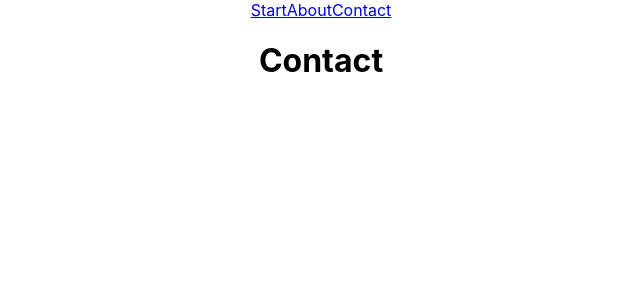
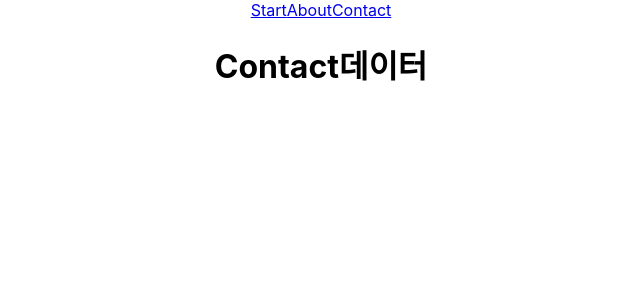
Before and after one commit to taetanee/react-app, a React (Create React App) app: page /contact in a window 1280 px wide. Shown: the top 300 px of the page, without its empty margins (319-959 px from the left). Built offline with nearby package versions, Linux system fonts and the light colour scheme; no server answers.

Commit message:
App.js에 있는 데이터 바인딩, 개별 페이지로 옮김

```diff
--- a/src/App.js
+++ b/src/App.js
@@ -1,31 +1,7 @@
 import "./App.css";
 import Router from "./Components/Router";
-import {useEffect} from "react";
 
 function App() {
-
-    const getData = async () => {
-
-        const res = await fetch(
-            "https://jsonplaceholder.typicode.com/comments"
-        ).then((res) => res.json());
-
-        const initData = res.slice(0, 20).map((it) => {
-            return {
-                author: it.email,
-                content: it.body,
-                emotion: Math.floor(Math.random() * 5) + 1,
-                created_date: new Date().getTime(),
-                //id: dataId.current++,
-            };
-        });
-        console.log(initData);
-    };
-
-
-    useEffect(() => {
-        getData();
-    }, []);
 
     return (
         <div className='App'>
--- a/src/Pages/ContactPage.jsx
+++ b/src/Pages/ContactPage.jsx
@@ -1,5 +1,33 @@
-import React from "react";
+import React, {useEffect} from "react";
 
 export default function ContactPage() {
-    return <h1>Contact</h1>;
+
+
+
+    const getData = async () => {
+
+        const res = await fetch(
+            "https://jsonplaceholder.typicode.com/comments"
+        ).then((res) => res.json());
+
+        const initData = res.slice(0, 20).map((it) => {
+            return {
+                author: it.email,
+                content: it.body,
+                emotion: Math.floor(Math.random() * 5) + 1,
+                created_date: new Date().getTime(),
+                //id: dataId.current++,
+            };
+        });
+        console.log(initData);
+    };
+
+
+    useEffect(() => {
+        getData();
+    }, []);
+
+    const data = "데이터";
+
+    return <h1>Contact{data}</h1>;
 }
```
